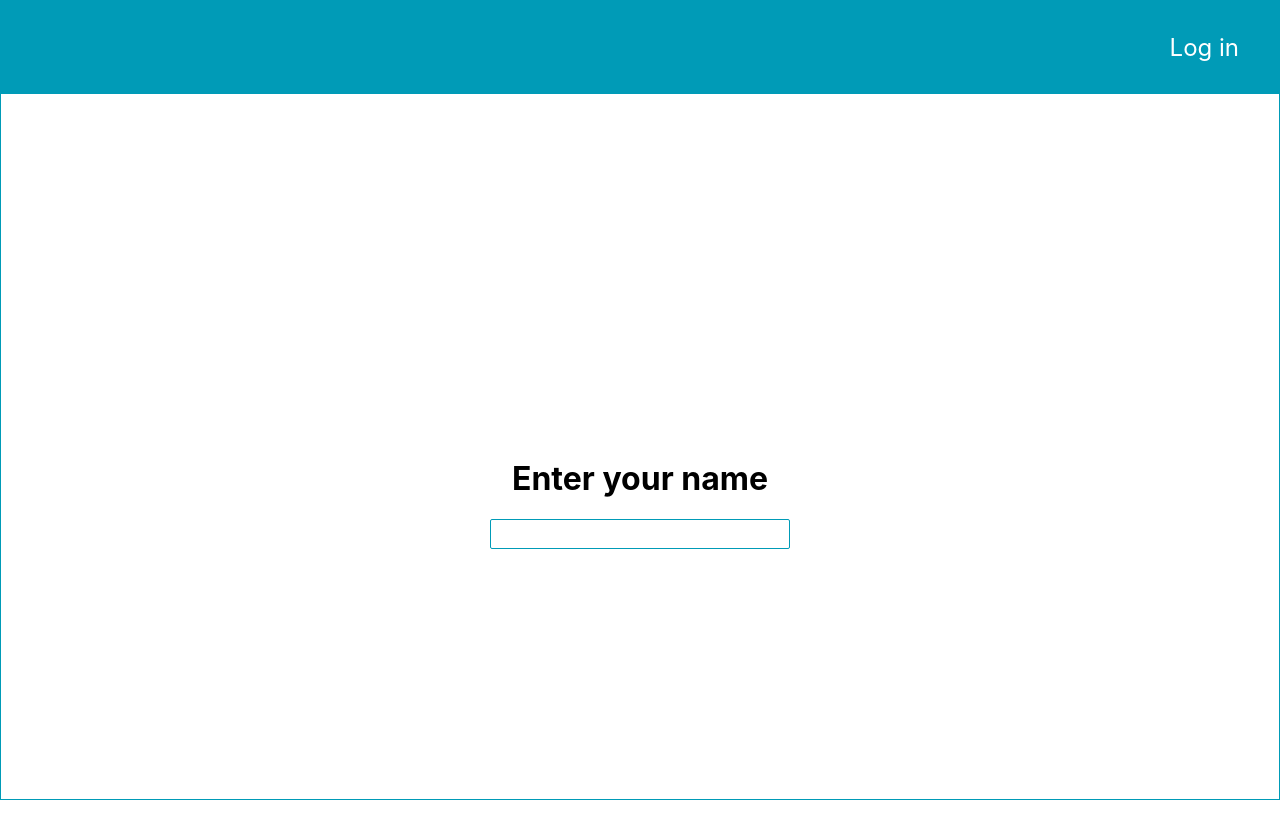
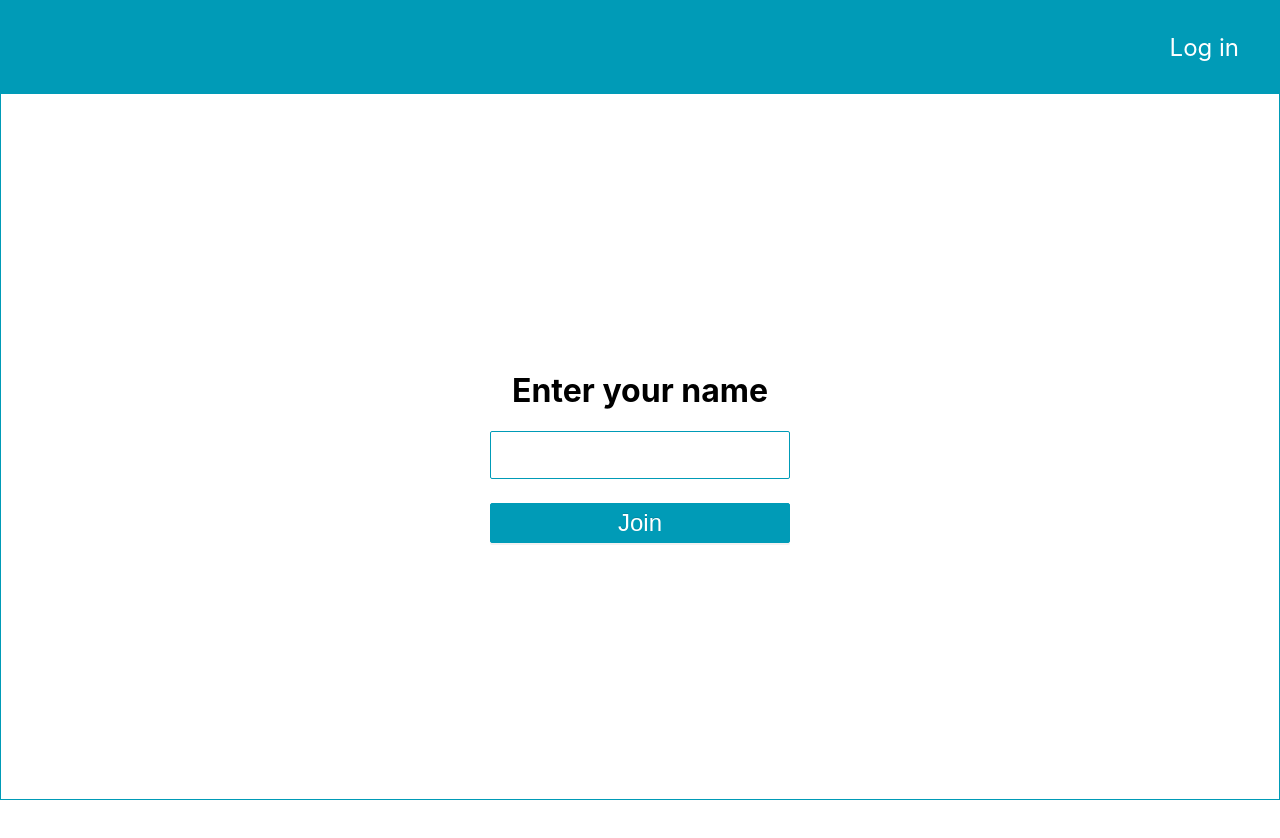
Before and after one commit to RusTron/socket-chat, a React (Create React App) app: page /#/ in a window 1280 px wide. Shown: the top 838 px of the page. After the commit the page ends 800 px from the top, so only its background shows below. Built offline with nearby package versions, Linux system fonts and the light colour scheme.

Commit message:
socket connection has been established

```diff
--- a/src/components/Form/Input/index.tsx
+++ b/src/components/Form/Input.tsx
@@ -26,7 +26,7 @@ export const Input = ({ styles }: Props) => {
   const [value, setValue] = useState('');
 
   const handleChange = (e: ChangeEvent<HTMLInputElement>) => {
-    setValue(e.target.value.trim());
+    setValue(e.target.value.trimLeft());
   };
 
   return (
--- /dev/null
+++ b/src/components/Form/PrimaryButton.tsx
@@ -0,0 +1,44 @@
+import React, { ReactNode, CSSProperties } from 'react';
+import styled from 'styled-components';
+import { ButtonType } from '../../utils/enums';
+
+const StyledButton = styled.button`
+  line-height: 1.5;
+  position: relative;
+  display: inline-block;
+  white-space: nowrap;
+  text-align: center;
+  border: 1px solid transparent;
+  cursor: pointer;
+  transition: all 0.3s cubic-bezier(0.645, 0.045, 0.355, 1);
+  user-select: none;
+  touch-action: manipulation;
+  color: #fff;
+  background: #009bb7;
+  border-color: #009bb7;
+  text-shadow: 0 -1px 0 rgb(0 0 0 / 12%);
+  box-shadow: 0 2px 0 rgb(0 0 0 / 5%);
+
+    :hover {
+      background: #01859C;
+      border-color: #01859C;
+    }
+`;
+
+interface Props {
+  type?: Partial<ButtonType>,
+  children?: ReactNode;
+  text?: string;
+  styles?: CSSProperties;
+}
+
+export const PrimaryButton = ({
+  type, children, text, styles,
+}: Props) => (
+  <StyledButton
+    type={type}
+    style={styles}
+  >
+    {text || children || ''}
+  </StyledButton>
+);
--- a/src/components/Form/index.tsx
+++ b/src/components/Form/index.tsx
@@ -1,5 +1,12 @@
 import React, { ReactNode, FormEvent, CSSProperties } from 'react';
+import styled from 'styled-components';
 import { Input } from './Input';
+import { PrimaryButton } from './PrimaryButton';
+import { Textarea } from './Textarea';
+
+const StyledForm = styled.form`
+  display: flex;
+`;
 
 interface Props {
   children: ReactNode;
@@ -8,11 +15,13 @@ interface Props {
 }
 
 const Form = ({ children, onSubmit, styles }: Props) => (
-  <form onSubmit={onSubmit} style={styles}>
+  <StyledForm onSubmit={onSubmit} style={styles}>
     {children}
-  </form>
+  </StyledForm>
 );
 
 Form.Input = Input;
+Form.Button = PrimaryButton;
+Form.Textarea = Textarea;
 
 export { Form };
--- a/src/components/Layout/Content/index.tsx
+++ b/src/components/Layout/Content.tsx
@@ -2,7 +2,7 @@ import React from 'react';
 import styled from 'styled-components';
 
 const LayoutContent = styled.div`
-  height: 100%;
+  height: calc(100% - 93px);
 `;
 
 interface Props {
--- a/src/pages/Login/index.tsx
+++ b/src/pages/Login/index.tsx
@@ -1,10 +1,12 @@
 import React, { useContext, FormEvent } from 'react';
 import { withRouter, RouteComponentProps } from 'react-router-dom';
 import styled from 'styled-components';
+import { socketStore, createSocket } from '../../socket';
 import { AppContext } from '../../context';
 import { Form } from '../../components/Form';
 import { Headings } from '../../components/Headings';
-import { HeadingType, ActionTypes } from '../../utils/enums';
+import { inputStyles, buttonStyles, formStyles } from './styles';
+import { HeadingType, ActionTypes, ButtonType } from '../../utils/enums';
 
 const LoginWrapper = styled.div`
   height: 100%;
@@ -17,11 +19,20 @@ const LoginWrapper = styled.div`
 const Login = ({ history }: RouteComponentProps) => {
   const { dispatch } = useContext(AppContext);
 
-  const inputStyles = {
-    width: '300px',
+  const redirect = (ourName: string) => history.push(`/${ourName}`);
+
+  const setSocketConnection = (ourName: string) => {
+    createSocket();
+    console.warn(ourName);
+    const { socket } = socketStore;
+
+    if (!socket) return;
+
+    socket.onopen = () => {
+      socket.send('2probe');
+      redirect(ourName);
+    };
   };
-
-  const redirect = (ourName: string) => history.push(`/${ourName}`);
 
   const handleSubmit = (e: FormEvent) => {
     e.preventDefault();
@@ -33,14 +44,15 @@ const Login = ({ history }: RouteComponentProps) => {
       payload: ourName,
     });
 
-    redirect(ourName);
+    setSocketConnection(ourName);
   };
 
   return (
     <LoginWrapper>
       <Headings tag={HeadingType.h1}>Enter your name</Headings>
-      <Form onSubmit={handleSubmit}>
+      <Form onSubmit={handleSubmit} styles={formStyles}>
         <Form.Input styles={inputStyles} />
+        <Form.Button type={ButtonType.submit} text="Join" styles={buttonStyles} />
       </Form>
     </LoginWrapper>
   );
--- /dev/null
+++ b/src/pages/Login/styles.ts
@@ -0,0 +1,21 @@
+import { FlexDirectionTypes } from '../../utils/enums';
+
+export const inputStyles = {
+  width: '300px',
+  height: '48px',
+  marginBottom: '24px',
+  fontSize: '24px',
+  minHeight: '32px',
+  padding: '4px 15px',
+  borderRadius: '2px',
+};
+
+export const buttonStyles = {
+  fontSize: '24px',
+  borderRadius: '2px',
+};
+
+export const formStyles = {
+  display: 'flex',
+  flexDirection: FlexDirectionTypes.column,
+};
--- /dev/null
+++ b/src/socket/index.ts
@@ -0,0 +1,11 @@
+import { SocketStoreType } from '../types';
+
+export const socketStore: SocketStoreType = {
+  socket: null,
+};
+
+export const createSocket = () => {
+  socketStore.socket = new WebSocket(
+    'wss://socketio-chat-h9jt.herokuapp.com/socket.io/?EIO=3&transport=websocket',
+  );
+};
--- a/src/types/index.ts
+++ b/src/types/index.ts
@@ -5,3 +5,7 @@ export interface StateType {
   loginStatus: boolean,
   typing: object | null,
 }
+
+export interface SocketStoreType {
+  socket: WebSocket | null;
+}
--- a/src/utils/enums.ts
+++ b/src/utils/enums.ts
@@ -16,3 +16,14 @@ export enum Log {
 export enum ActionTypes {
   SET_OUR_NAME,
  }
+
+export enum ButtonType {
+  button = 'button',
+  submit = 'submit',
+  reset = 'reset',
+}
+
+export enum FlexDirectionTypes {
+  column = 'column',
+  row = 'row',
+}
```
Also changed, not shown: src/components/Layout/Header.tsx (renamed from src/components/Layout/Header/index.tsx).
